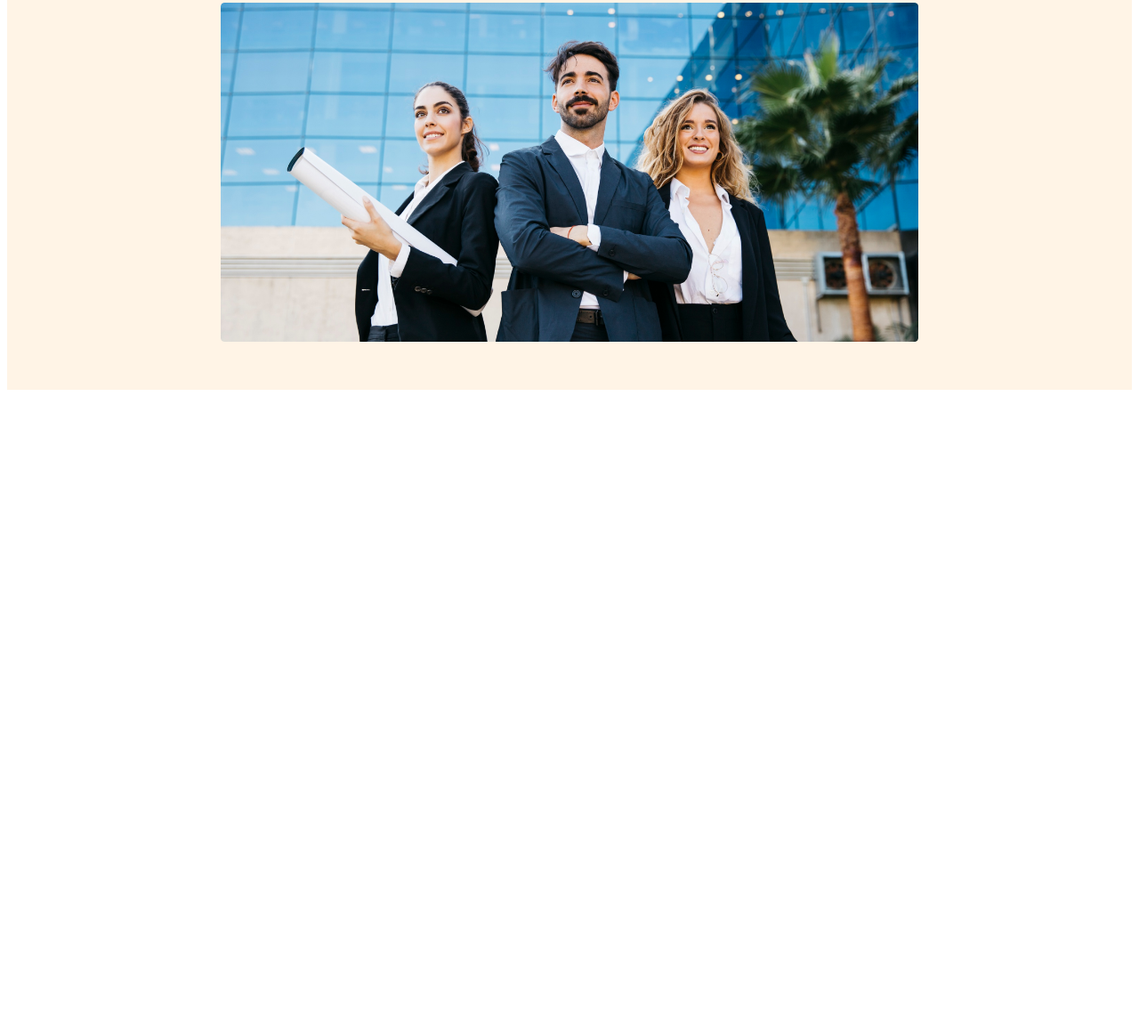
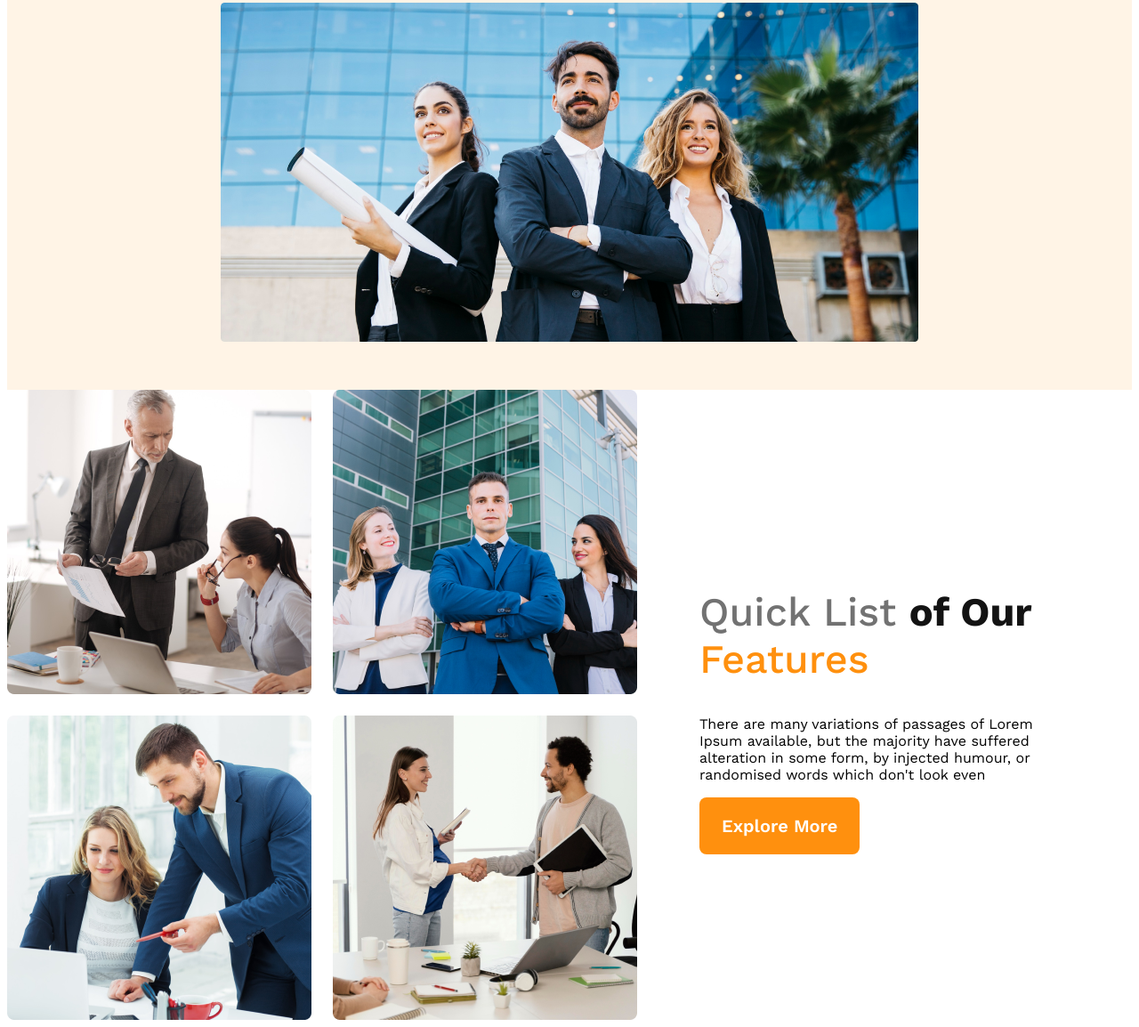
Before and after one commit to frustrated018/g3-architects-website, a plain HTML site: page index.html in a window 1280 px wide. Shown: the part 604-1758 px from the top of the page at 89% size. Before the commit the page ends 1050 px from the top, so only its background shows below. Drawn offline with nearby package versions, Linux system fonts and the light colour scheme.

Commit message:
Added content to teams section

```diff
--- a/index.html
+++ b/index.html
@@ -20,6 +20,7 @@
                 <li><a href="">Login</a></li>
             </ul>
         </nav>
+        <!-- nav section ends here -->
         <!-- Banner section starts here -->
         <div class="banner">
             <div class="banner-content">
@@ -32,7 +33,29 @@
             </div>
             <img src="./images/banner.png" alt="A group of Architects" class="banner-img">
         </div>
+        <!-- banner section ends here -->
     </header>
+
+    <!-- main section starts here -->
+    <main>
+        <!-- Teams section starts here -->
+        <section class="teams-container">
+            <div class="teams-img-container">
+                <img src="./images/team1.png" alt="">
+                <img src="./images/team2.png" alt="">
+                <img src="./images/team3.png" alt="">
+                <img src="./images/team4.png" alt="">
+            </div>
+            <div class="teams-content">
+                <h1 class="teams-title">Quick List <span id="of-our">of Our</span> <span id="features">Features</span></h1>
+                <p class="teams-description">
+                    There are many variations of passages of Lorem Ipsum available, but the majority have suffered alteration in some form, by injected humour, or randomised words which don't look even
+                </p>
+                <button class="btn-primary">Explore More</button>
+            </div>
+        </section>
+    </main>
+
 </body>
 
 </html>
--- a/styles/projects.css
+++ b/styles/projects.css
@@ -67,35 +67,78 @@ nav li a {
     font-weight: 700;
     color: #131313;
 }
-.banner-description{
+
+.banner-description {
     color: #727272;
 }
-.banner-img{
+
+.banner-img {
     margin-top: 50px;
     width: 100%;
 }
 
+/* Main section related styles */
+main {
+    max-width: 1440px;
+    margin: 0 auto;
+}
 
+/* teams section related styles */
+
+.teams-container {
+    display: flex;
+    align-items: center;
+}
+
+.teams-img-container {
+    display: grid;
+    grid-template-columns: repeat(2, 1fr);
+    gap: 1.5rem;
+}
+
+.teams-content {
+    padding-left: 70px;
+    padding-right: 70px;
+}
+
+.teams-title {
+    color: #727272;
+    font-size: 45px;
+    font-weight: 500;
+}
+
+#of-our {
+    color: #131313;
+    font-size: 45px;
+    font-weight: 700;
+}
+#features{
+    color: #FF900E;
+    font-size: 45px;
+    font-weight: 700px;
+}
 
 /* Responsive web design related styles */
 
 /* Mobile devices */
 
 @media screen and (max-width: 576px) {
-    header{
+    header {
         padding: 20px;
     }
-    nav{
+
+    nav {
         flex-direction: column;
     }
 }
 
 /* Medium devices */
 @media screen and (min-width : 576px) and (max-width : 960px) {
-    header{
+    header {
         padding: 50px;
     }
-    nav{
+
+    nav {
         flex-direction: column;
     }
 }
```
